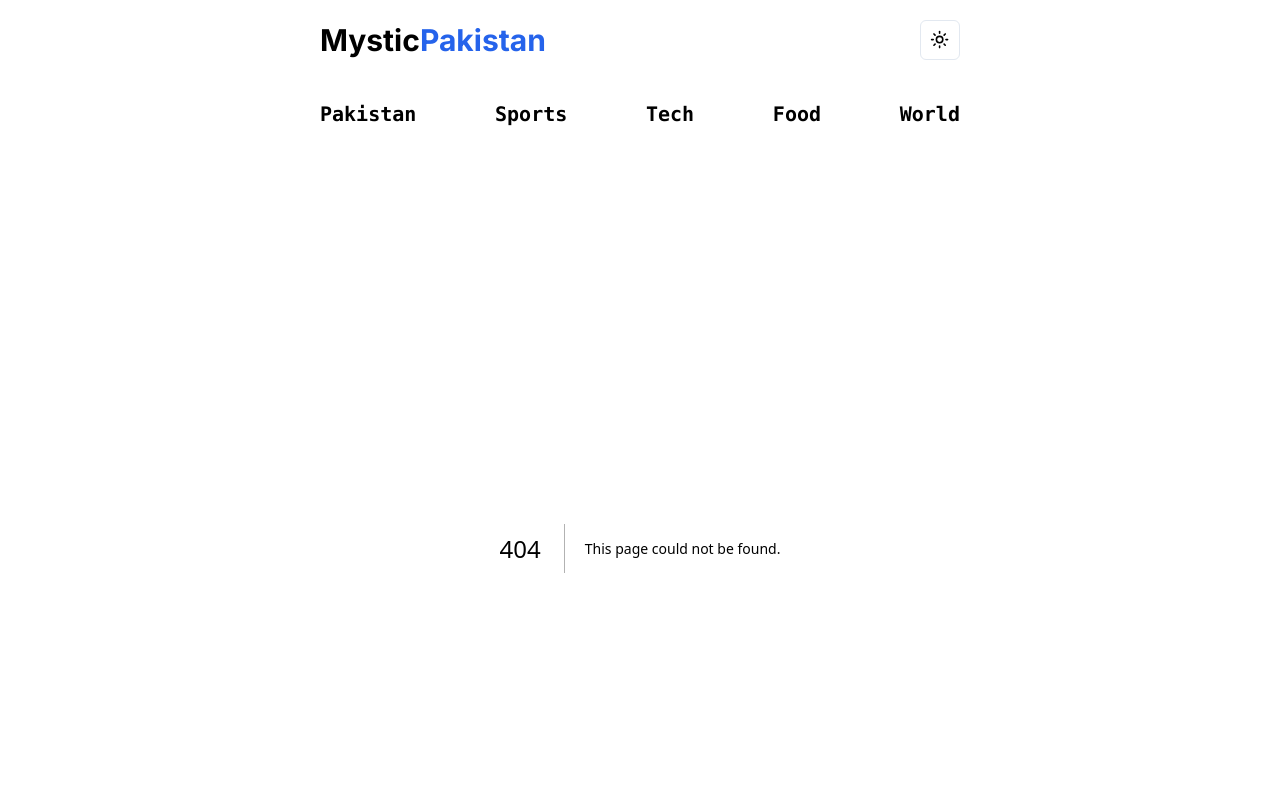
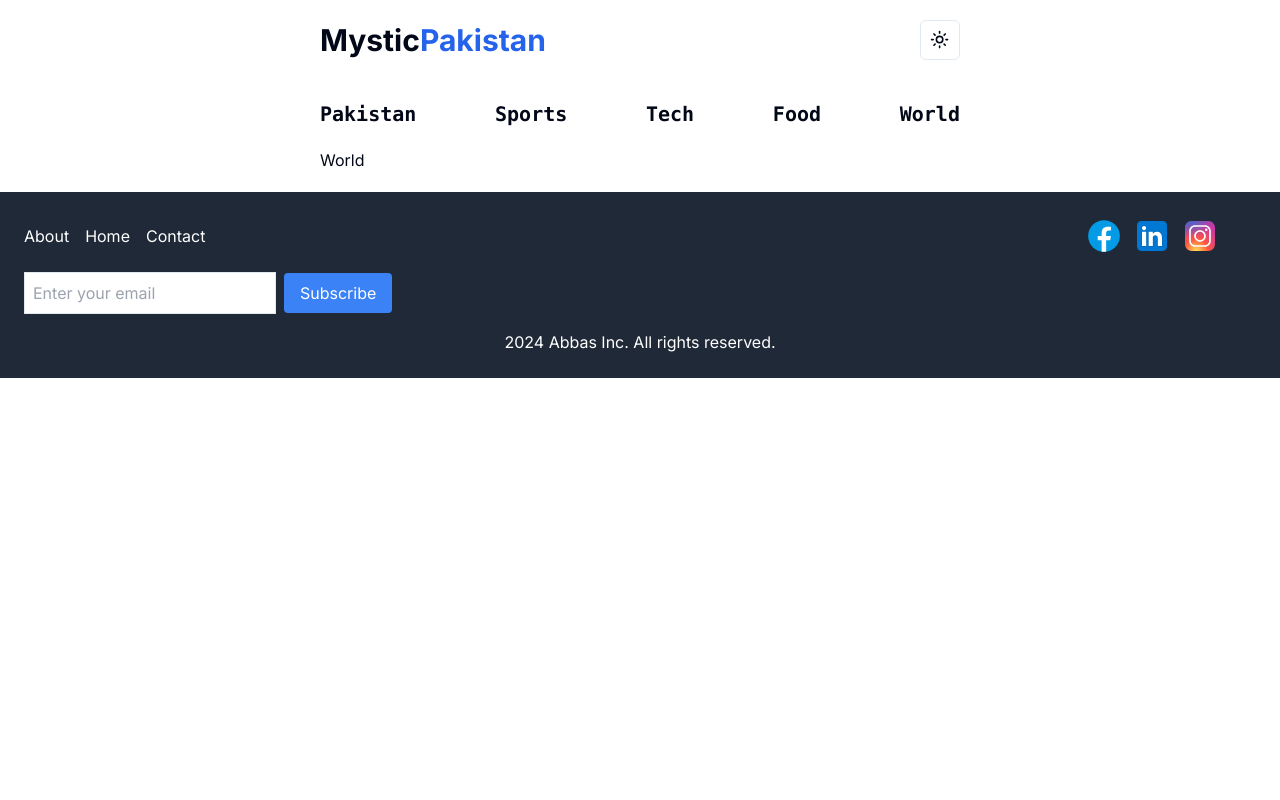
Before and after one commit to AbbasAliKazmi/Abbas-Blog-Site, a Next.js app: page /world in a window 1280 px wide. Before the commit this address had no page. Shown: the top 800 px of the page. Built offline with nearby package versions, Linux system fonts and the light colour scheme.

Commit message:
add world route

```diff
--- /dev/null
+++ b/app/world/page.tsx
@@ -0,0 +1,7 @@
+export default function World(){
+    return(
+        <div>
+           World
+        </div>
+    )
+}
```
